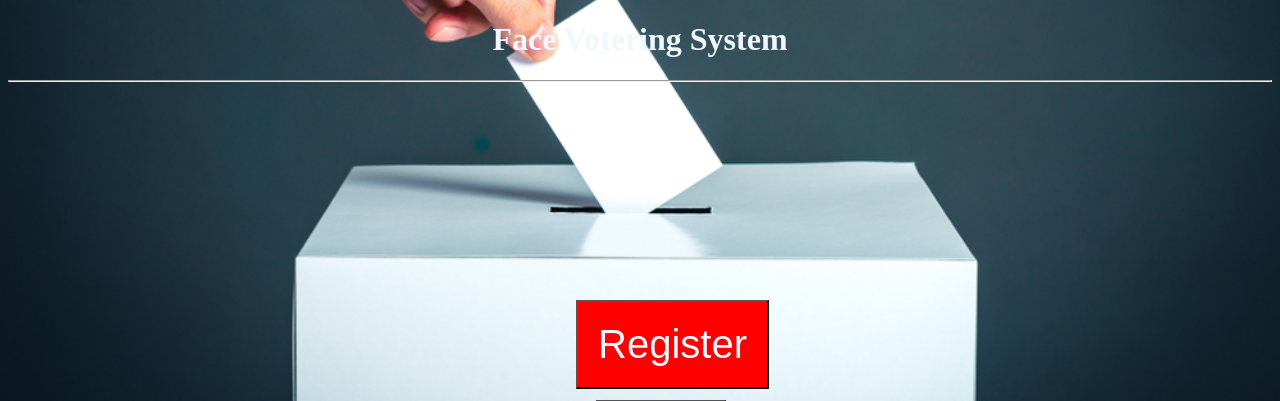
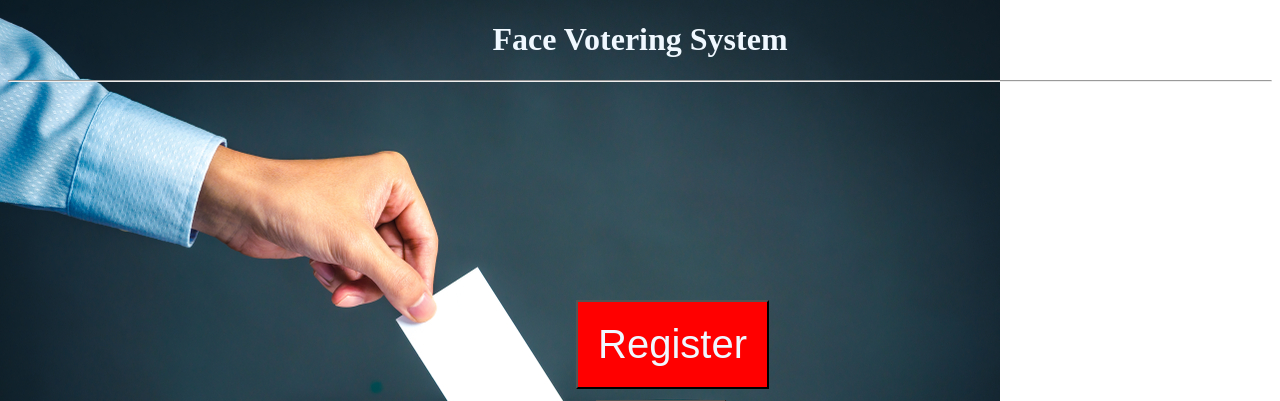
Before and after one commit to locker55198/facevote, a Flask app: template templates/index.html in a window 1280 px wide. Shown: the top 401 px of the page. Run offline with Flask 2, Linux system fonts and the light colour scheme; the template is opened without the code that fills it, so the values that code supplies are empty.

Commit message:
Update index.html

```diff
--- a/templates/index.html
+++ b/templates/index.html
@@ -19,9 +19,8 @@
     <style>
         body {
             background-image: url('{{ url_for('static', filename='images/vote.jpg') }}');
-            background-size: 100%;
+            background-size: cover%;
             background-repeat: no-repeat;
-            background-position: center;
         }
     </style>
 </html>
```
